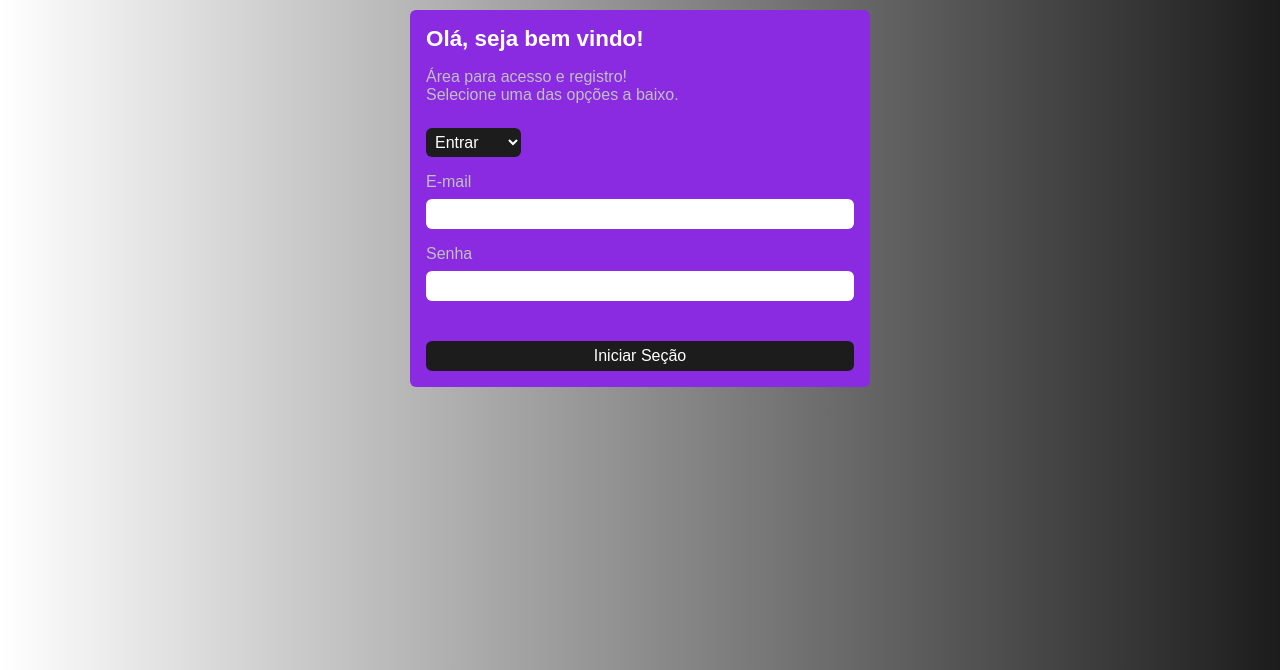
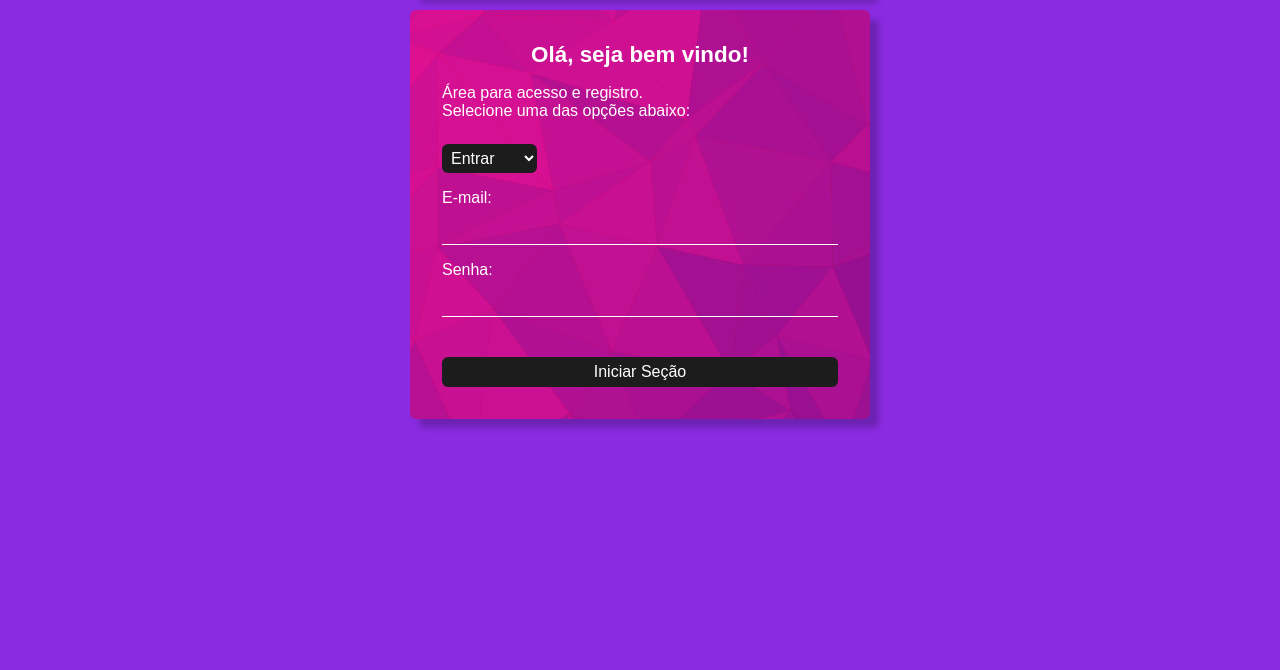
Before and after one commit to ThalysResende/Estudo-Seletor-Has, a plain HTML site: page index.html in a window 1280 px wide. Shown: the part 130-800 px from the top of the page. Drawn offline with Linux system fonts and the light colour scheme.

Commit message:
Alterações 05/09/2022
Index, css, bg.

```diff
--- a/Style/style.css
+++ b/Style/style.css
@@ -7,7 +7,8 @@
 body {
   font-family: benton-sans,sans-serif;
   padding: 1rem;
-  background: linear-gradient(90deg, #fff, #1c1c1c);
+  /* background: linear-gradient(90deg, #fff, #1c1c1c); */
+  background-color: #8a2be2;
 }
 
 .Wrapper {
@@ -19,11 +20,14 @@ body {
   height: 100px;
   width: 100%;
   display: block;
-  padding: 1rem;
+  padding: 1rem 2rem;
   margin-bottom: 1rem;
-  background-color: #8a2be2;
+  /* background-color: #8a2be2; */
   background-repeat: no-repeat;
   border-radius: 6px;
+  box-shadow: 9px 9px 6px 0px rgba(0, 0, 0, .212);
+  background-image: url(../img/Triangle_Background_One.jpg);
+  background-repeat: no-repeat;
 }
 
 img {
@@ -38,35 +42,25 @@ img {
 }
 
 .box {
-  /* display: flex;
-  flex-direction: column;
-  align-items: center;
-  justify-content: center; */
-  padding: 1rem;
-  background-color: #8a2be2;
+  padding: 2rem;
+  /* background-color: #8a2be2; */
   width: 100%;
   border-radius: 6px;
+  box-shadow: 9px 9px 6px 0px rgba(0, 0, 0, .212);
+  background-image: url(../img/Triangle_Background_One.jpg);
+  background-repeat: no-repeat;
 }
 
 h3 {
-    font-size: 1.4rem;
-    margin-bottom: 0.5rem;
-    margin-top: 0;
-    color: #fff;
+  font-size: 1.4rem;
+  margin-bottom: 0.5rem;
+  margin-top: 0;
+  color: #fff;
+  text-align: center;
 }
 
-span {
-    color: #c0c0c0;
-    /* display: flex;
-    align-items: center;
-    justify-content: center;
-    flex-direction: column; */
-}
-
-label {
-    display: block;
-    margin-bottom: 0.5rem;
-    margin-top: 1rem;
+section {
+    color: #fff;
 }
 
 .Login {
@@ -79,20 +73,15 @@ label {
   background-color: #1c1c1c;
   color: #fff;
   cursor: pointer;
+  transition: all 0.6s ease-in-out;
+}
+
+.Login:hover {
+  background-color: #3a3a3a;
 }
 
 .Login_Entrar {
-    display: none;
-}
-
-input {
-    font-size: 16px;
-    width: 100%;
-    height: 30px;
-    border-radius: 6px;
-    border: none;
-    outline: none;
-    transition: 0.1s;
+  display: none;
 }
 
 .box:has(option[value="0"]:checked) .Login_Entrar {
@@ -110,14 +99,40 @@ input {
   top: 2.5rem;
   margin-bottom: 2.5rem;
   cursor: pointer;
-  border: 2px solid #1c1c1c;
+  border: none;
   padding: 4px;
-  transition: 1s ease-in-out;
+  transition: 1s all ease-in-out;
 }
 
 .Entrar:hover {
   background-color: #1c1c;
-  border: 2px solid #1c1c1c;
+  border: none;
+}
+
+label {
+  display: block;
+  margin-bottom: 0.5rem;
+  margin-top: 1rem;
+}
+
+input {
+  font-size: 16px;
+  width: 100%;
+  height: 30px;
+  border: none;
+  outline: none;
+  transition: 0.1s;
+  background: transparent;
+  border-bottom: 1px solid #fff;
+  transition: 0.3s all ease-in-out;
+}
+
+input:hover {
+  display: block;
+  background-color: #fff;
+  border: none;
+  box-shadow: 0px 0px 10px 9px rgba(0, 0, 0, .212);
+  border-radius: 6px;
 }
 
 .Option_Register {
@@ -139,12 +154,20 @@ input {
   top: 2.5rem;
   margin-bottom: 2.5rem;
   cursor: pointer;
-  border: 2px solid #1c1c1c;
+  border: none;
   padding: 4px;
   transition: 1s ease-in-out;
 }
 
 .Register:hover {
   background-color: #1c1c;
-  border: 2px solid #1c1c1c;
+  border: none;
 }
+
+a {
+  color: #fff;
+  text-decoration: none;
+  padding: 6px 30%;
+  text-align: center;
+  position: relative;
+}
--- a/index.html
+++ b/index.html
@@ -10,59 +10,53 @@
   <meta name="description" content="Programador Web!">
   <link rel="shortcut icon" href="./img/Icon_Logo.svg">
   <link rel="stylesheet" href="./Style/style.css">
-    <title>SELETOR HAS CSS</title>
+  <title>Formulário Com Has</title>
 
 </head>
 
 <body>
 
   <main class="Wrapper">
-
     <header class="Header">
         <img src="./img/Logo_TheRes.svg" alt="">
         <h2 class="Legend">STORE</h2>
     </header>
-
-        <form class="box">
-
+    <form action="#" class="box">
       <h3>Olá, seja bem vindo!</h3>
-
-              <span>
-                <p>Área para acesso e registro!<br>
-                Selecione uma das opções a baixo.
+      <section>
+        <p>Área para acesso e registro.<br>
+        Selecione uma das opções abaixo:
         </p>
         <select class="Login">
           <option value="0">Entrar</option>
           <option value="1">Registrar</option>
         </select>
-              </span>
+      </section>
 
-              <span class="Login_Entrar">
-                <label>E-mail</label>
-                <input type="email">
-                <label>Senha</label>
-                <input type="password">
-                <button class="Entrar">Iniciar Seção</button>
-              </span>
+      <section class="Login_Entrar">
+        <label>E-mail:</label>
+        <input type="email" name="e-mail" placeholder="" required>
+        <label>Senha:</label>
+        <input type="password" name="senha" placeholder="" required>
+        <button class="Entrar"><a href="./home.html">Iniciar Seção</a></button>
+      </section>
 
-              <span class="Option_Register">
-                <label>Nome</label>
-                <input type="text">
-                <label>E-mail</label>
-                <input type="email">
-                <label>Senha</label>
-                <input type="password">
-                <label>Celular</label>
-                <input type="number">
-                <label>Cpf</label>
-                <input type="number">
-                <label>Endereço</label>
-                <input type="text">
-                <button class="Register">Registrar</button>
-              </span>
-
+      <section class="Option_Register">
+        <label>Nome:</label>
+        <input type="text" name="nome" placeholder="" required>
+        <label>E-mail:</label>
+        <input type="email" name="e-mail" placeholder="" required>
+        <label>Senha:</label>
+        <input type="password" name="senha" placeholder="" required>
+        <label>Celular:</label>
+        <input type="number" name="número" placeholder="(__) _____-____" required>
+        <label>Cpf:</label>
+        <input type="number" name="cpf" placeholder="_________-__" required>
+        <label>Endereço:</label>
+        <input type="text" name="endereço" placeholder="" required>
+        <button class="Register"><a href="./login.html">Registrar</a></button>
+      </section>
     </form>
-
   </main>
 
 </body>
```
Also changed, not shown: img/Triangle_Background_One.jpg (added). Lines whose indentation alone changed are shown as unchanged.
